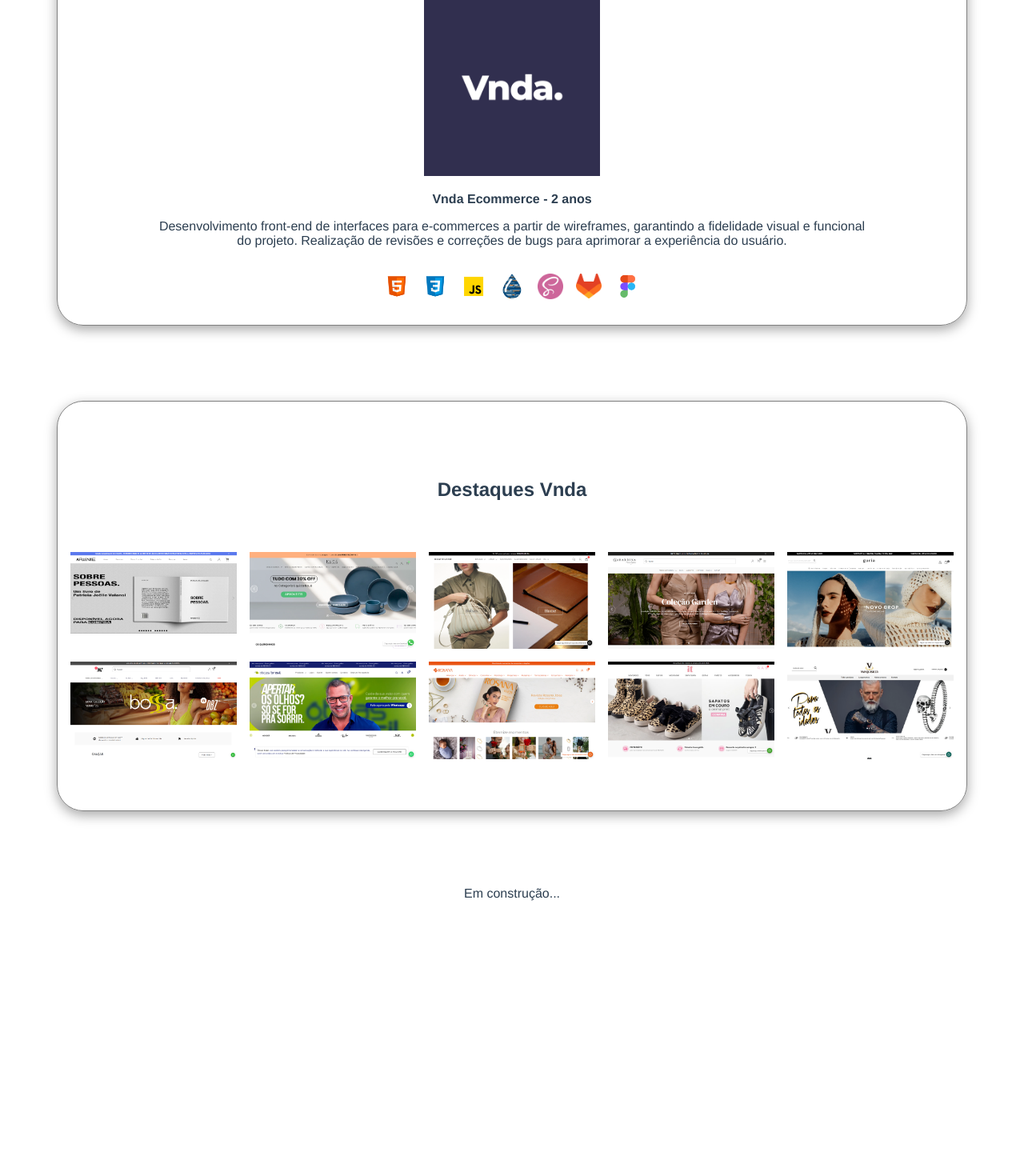
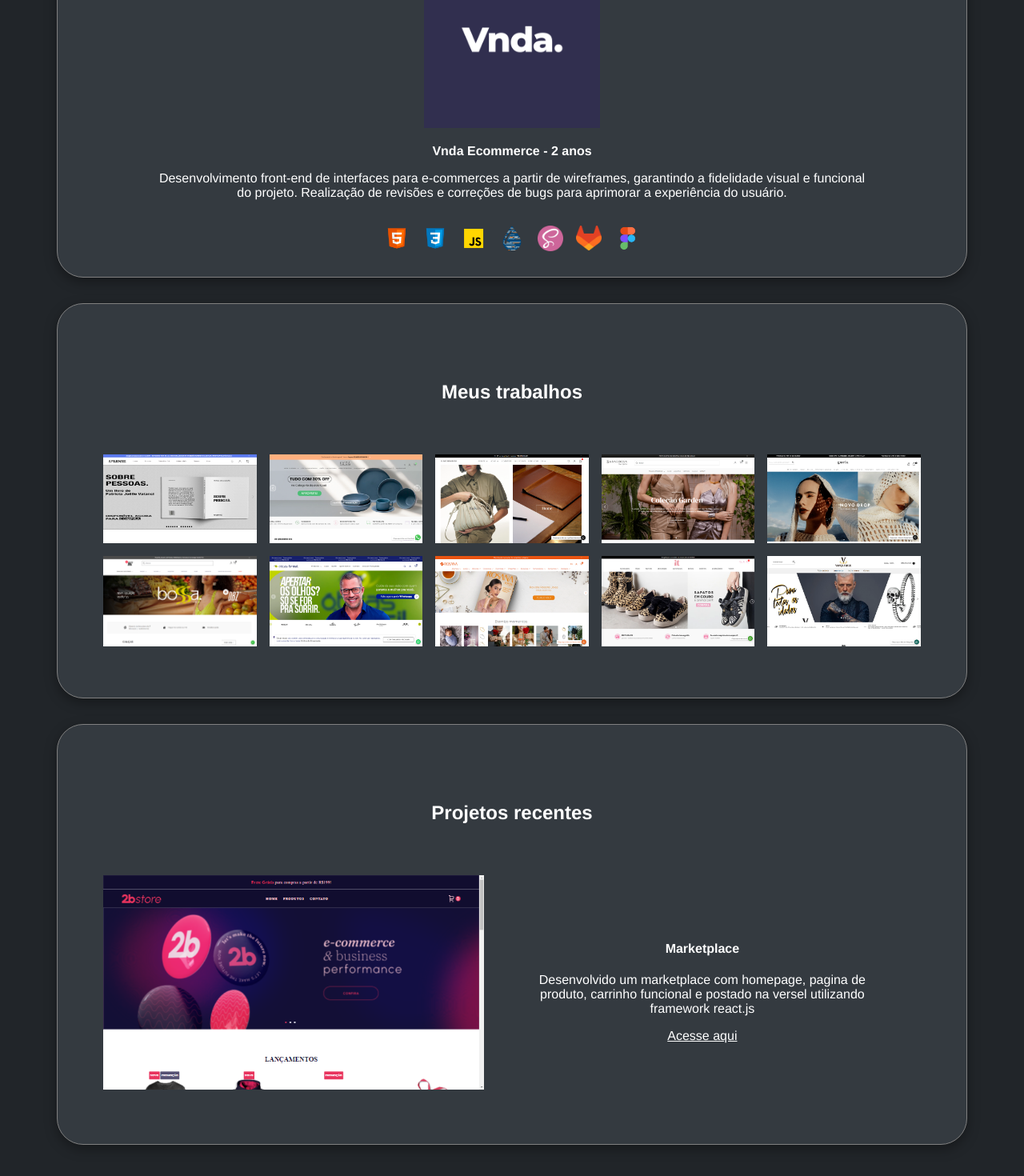
Before and after one commit to FabioORocha/app-portfolio, a Vue app: page /#/ in a window 1280 px wide. Shown: the part 1326-2796 px from the top of the page at 80% size. Before the commit the page ends 2516 px from the top, so only its background shows below. Built offline with nearby package versions, Linux system fonts and the light colour scheme.

Commit message:
Ajustes gerais

```diff
--- a/src/App.vue
+++ b/src/App.vue
@@ -11,12 +11,18 @@
 </template>
 
 <style>
+
+body{
+  background-color: #212529;
+}
+
 #app {
   font-family: Avenir, Helvetica, Arial, sans-serif;
   -webkit-font-smoothing: antialiased;
   -moz-osx-font-smoothing: grayscale;
   text-align: center;
-  color: #2c3e50;
+  color: #ffffff;
+  background-color: #212529;
 }
 
 nav {
@@ -25,7 +31,7 @@
 
 nav a {
   font-weight: bold;
-  color: #2c3e50;
+  color: #ffffff;
 }
 
 nav a.router-link-exact-active {
--- a/src/components/SectionExperience.vue
+++ b/src/components/SectionExperience.vue
@@ -50,7 +50,6 @@
 
     padding-left: 5%;
     padding-right: 5%;
-    margin-bottom: 4rem;
     display: flex;
     flex-direction: column;
     align-items: center;
@@ -66,7 +65,7 @@
   .wrapper{
     width: 100%;
     display: flex;
-    margin-top: 4rem;
+    margin-top: 2rem;
   }
 
   .card{
@@ -80,6 +79,7 @@
     border: 1px solid gray;
     border-radius: 33px;
     box-shadow: rgba(0, 0, 0, 0.35) 0px 5px 15px;
+    background-color: #343A40;
 
     a{
       width: 100%;
--- a/src/components/SectionIcons.vue
+++ b/src/components/SectionIcons.vue
@@ -1,15 +1,15 @@
 <template>
   <div>
-    <nav class="container">
+    <section class="container">
       <div class="card">
-        <h2 class="title">Habilidades</h2>
+        <h2 class="title">Conhecimentos</h2>
         <div class="wrapper">
           <div class="item" v-for="img in images" :key="img.id">
             <img :src="img.srcImage" :alt="img.alt" class="image"/>
           </div>
         </div>
       </div>
-    </nav>
+    </section>
   </div>
 </template>
 
@@ -46,6 +46,9 @@
     align-items: center;
     padding-left: 5%;
     padding-right: 5%;
+    padding-bottom: 0;
+    margin-bottom: 0;
+    margin-top: 2rem;
   }
 
   .card {
@@ -58,6 +61,7 @@
     border-radius: 33px;
     box-shadow: rgba(0, 0, 0, 0.35) 0px 5px 15px;
     width: 100%;
+    background-color: #343A40;
   }
 
   .title{
@@ -95,7 +99,7 @@
 
   @media (max-width: 680px) {
     .container{
-      margin-top: 4rem;
+      margin-top: 2rem;
     }
 
     .card{
--- a/src/components/SectionProfile.vue
+++ b/src/components/SectionProfile.vue
@@ -63,6 +63,7 @@
   border-radius: 33px;
   box-shadow: rgba(0, 0, 0, 0.35) 0px 5px 15px;
   flex-wrap: wrap;
+  background-color: #343A40;
 }
 
 .innerimage {
@@ -73,9 +74,6 @@
 
 .image {
   overflow: hidden;
-  border-radius: 50%;
-  width: 300px;
-  height: 300px;
 }
 
 .name {
@@ -153,20 +151,20 @@
 @media (max-width: 680px) {
   .container {
     gap: 2rem;
-    margin-top: 4rem;
-    margin-bottom: 4rem;
+    margin-top: 2rem;
+    margin-bottom: 2rem;
   }
 
   .card {
     flex-direction: column;
     padding: 4rem 1rem;
+    gap: 1rem;
   }
 
   .innerimage .image {
     margin: 0 auto;
     width: 50%;
     height: auto;
-    aspect-ratio: 1/1;
   }
 
   .innertext {
@@ -175,7 +173,7 @@
   }
 
   .title {
-    font-size: 2.5rem;
+    font-size: 1.5rem;
   }
 
   .btn{
--- /dev/null
+++ b/src/components/SectionProjects.vue
@@ -0,0 +1,142 @@
+<template>
+  <div>
+    <section class="container">
+      <div class="work">
+        <h2 class="title">Projetos recentes</h2>
+        <div class="wrapper">
+          <div class="item" v-for="img in images" :key="img.id">
+            <a :href="img.link" class="inner-img" target="_blank" rel="noopener noreferrer">
+              <img :src="img.srcImage" :alt="img.alt" class="image"/>
+            </a>
+            <div class="text">
+              <h4>{{ img.title }}</h4>
+              <p>{{  img.description }}</p>
+              <a :href="img.link" class="link" target="_blank" rel="noopener noreferrer">
+                Acesse aqui
+              </a>
+            </div>
+          </div>
+        </div>
+      </div>
+    </section>
+  </div>
+</template>
+
+<script>
+  export default {
+    data() {
+      return {
+        images: [
+          { id: 0,  srcImage: require('../assets/01-2bstore.png'), alt: '2bstore', link:'https://marketplace-sigma-eight.vercel.app/', title:'Marketplace', description:'Desenvolvido um marketplace com homepage, pagina de produto, carrinho funcional e postado na versel utilizando framework react.js' },
+        ]
+      }
+    }
+  }
+</script>
+
+<style scoped>
+  .container{
+    max-width: 1280px;
+    margin: auto;
+    display: flex;
+    align-items: center;
+    padding-left: 5%;
+    padding-right: 5%;
+    margin-top: 2rem;
+  }
+
+  .work {
+    border: 1px solid gray;
+    padding: 4rem 5%;
+    border-radius: 33px;
+    box-shadow: rgba(0, 0, 0, 0.35) 0px 5px 15px;
+    width: 100%;
+    background-color: #343A40;
+    margin-bottom: 4rem;
+  }
+
+  .title{
+    padding: 0 5%;
+    margin-top: 2rem;
+    margin-bottom: 4rem;
+  }
+
+  .wrapper{
+    width: 100%;
+  }
+
+  .item{
+    overflow: hidden;
+    display: flex;
+    justify-content: center;
+    align-items: center;
+    padding: 0;
+    width: 100%;
+    height: 100%;
+
+    &:nth-child(even){
+      flex-direction: row-reverse;
+    }
+
+    &:not(:last-child){
+      margin-bottom: 4rem;
+    }
+  }
+
+  .inner-img{
+    width: 100%;
+  }
+
+  .image{
+    width: 100%;
+    height: 100%;
+    object-fit: cover;
+    transition: opacity 0.3s ease;
+
+    &:hover{
+      opacity: .8;
+      transition: ease .3;
+    }
+  }
+
+  .text{
+    padding: 0 5%;
+    max-width: 60%;
+  }
+
+  .link{
+    color: #fff;
+  }
+
+  .subtitle{
+    font-size: 1rem;
+    padding-top: .5rem;
+  }
+
+  @media (max-width: 680px) {
+
+    .card{
+      width: 100%;
+    }
+
+    .item{
+      flex-direction: column;
+      margin-right: 0 !important;
+
+      &:nth-child(even){
+        flex-direction: column;
+      }
+    }
+
+    .text{
+      max-width: 100%;
+    }
+
+    .wrapper{
+      flex-direction: column;
+      gap: 1.5rem;
+    }
+  }
+
+
+</style>
--- a/src/components/SectionWorks.vue
+++ b/src/components/SectionWorks.vue
@@ -1,8 +1,8 @@
 <template>
   <div>
-    <nav class="container">
+    <section class="container">
       <div class="work">
-        <h2 class="title">Destaques Vnda</h2>
+        <h2 class="title">Meus trabalhos</h2>
         <div class="wrapper">
           <div class="item" v-for="img in images" :key="img.id">
             <a :href="img.link" class="inner-btn" target="_blank" rel="noopener noreferrer">
@@ -11,7 +11,7 @@
           </div>
         </div>
       </div>
-    </nav>
+    </section>
   </div>
 </template>
 
@@ -44,6 +44,7 @@
     align-items: center;
     padding-left: 5%;
     padding-right: 5%;
+    margin-top: 2rem;
   }
 
   .work {
@@ -52,10 +53,11 @@
     justify-content: center;
     align-items: center;
     border: 1px solid gray;
-    padding: 4rem 1rem;
+    padding: 4rem 5%;
     border-radius: 33px;
     box-shadow: rgba(0, 0, 0, 0.35) 0px 5px 15px;
     width: 100%;
+    background-color: #343A40;
   }
 
   .title{
@@ -97,10 +99,6 @@
   }
 
   @media (max-width: 680px) {
-    .container{
-      margin-top: 4rem;
-    }
-
     .card{
       width: 100%;
     }
--- a/src/views/HomeView.vue
+++ b/src/views/HomeView.vue
@@ -4,8 +4,7 @@
     <SectionIcons />
     <SectionExperience />
     <SectionWorks />
-
-    <div class="construction">Em construção...</div>
+    <SectionProjects />
   </div>
 </template>
 
@@ -15,6 +14,7 @@
 import SectionIcons from '@/components/SectionIcons.vue'
 import SectionExperience from '@/components/SectionExperience.vue'
 import SectionWorks from '@/components/SectionWorks.vue'
+import SectionProjects from '@/components/SectionProjects.vue'
 
 export default {
   name: 'HomeView',
@@ -22,13 +22,15 @@
     SectionProfile,
     SectionIcons,
     SectionExperience,
-    SectionWorks
+    SectionWorks,
+    SectionProjects
   }
 }
 </script>
 
 <style scoped>
   .construction{
-    margin: 4rem auto
+    margin: 0 auto;
+    padding: 4rem auto;
   }
 </style>
```
Also changed, not shown: src/assets/01-2bstore.png (added), src/assets/portfolio.png.
